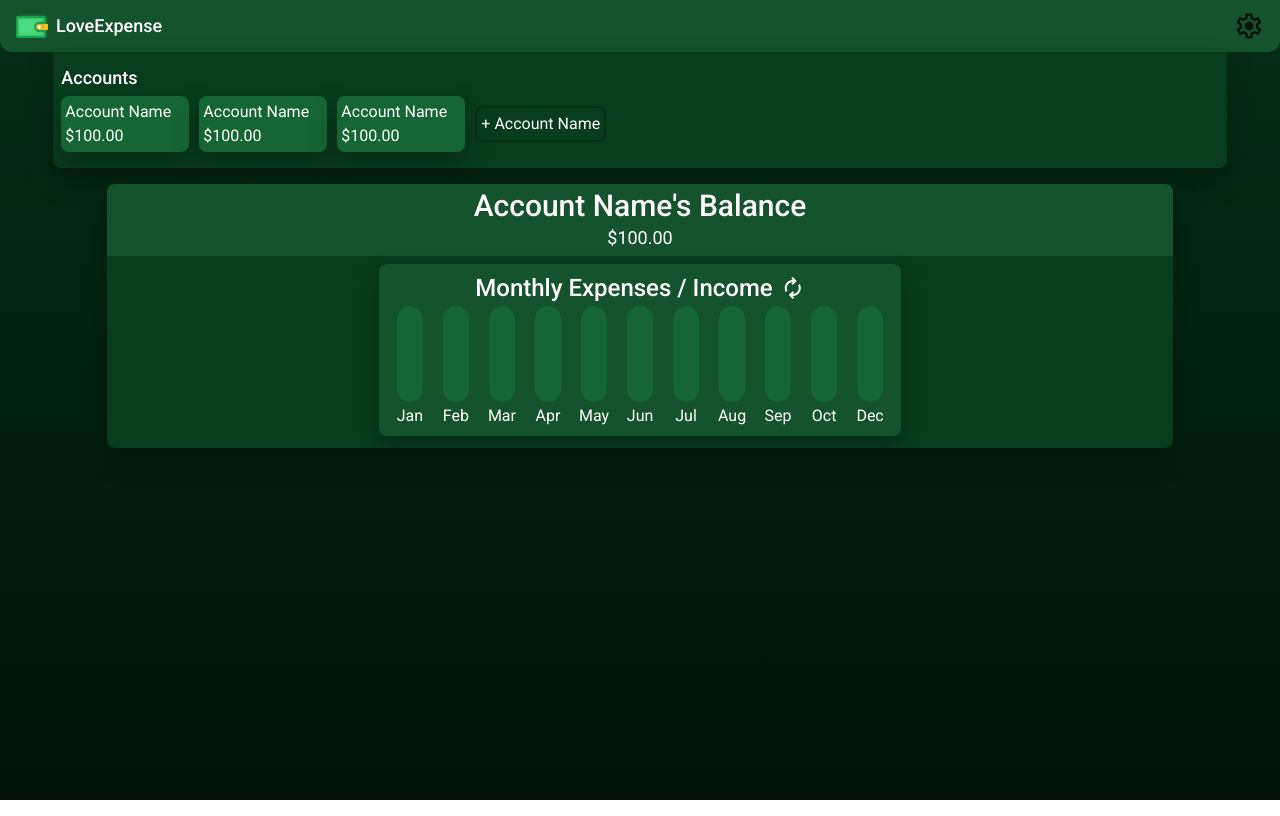
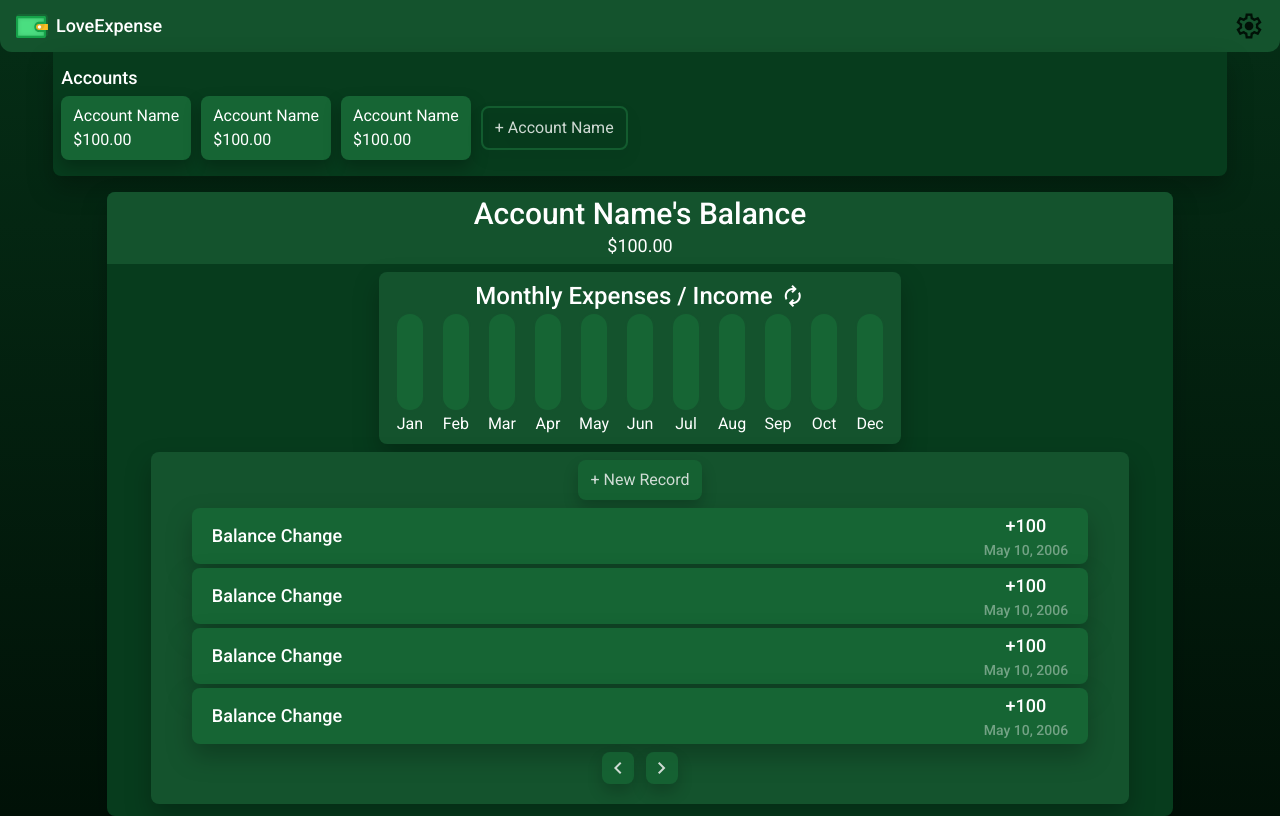
Before and after one commit to Skirbs/LoveExpense-Budget-Planner, a React (Vite) app: page / in a window 1280 px wide. Built offline with nearby package versions, Linux system fonts and the light colour scheme.

Commit message:
Added AccountInfo Part 2 (Balance Manager UI) + Button Component + Minor Fixes

```diff
--- a/src/components/MainComponents/Main/AccountInfo/AccountInfo.jsx
+++ b/src/components/MainComponents/Main/AccountInfo/AccountInfo.jsx
@@ -1,4 +1,5 @@
 import Card from "../../../ReusableComponents/Card";
+import BalanceManager from "./BalanceManager";
 import MonthlyReport from "./MonthlyReport";
 
 export default function AccountInfo() {
@@ -8,10 +9,8 @@ export default function AccountInfo() {
         <h2 className="font-medium text-3xl">Account Name's Balance</h2>
         <p className="text-lg">$100.00</p>
       </div>
-
-      <Card className="w-fit px-4 py-2 flex flex-col justify-center items-center bg-green-900 rounded-lg">
-        <MonthlyReport />
-      </Card>
+      <MonthlyReport />
+      <BalanceManager />
     </Card>
   );
 }
--- /dev/null
+++ b/src/components/MainComponents/Main/AccountInfo/BalanceManager.jsx
@@ -0,0 +1,25 @@
+import Card from "../../../ReusableComponents/Card";
+import Button from "../../../ReusableComponents/Button";
+import RecordHistory from "./RecordHistory";
+
+export default function BalanceManager() {
+  return (
+    <Card className="w-11/12 py-2 flex flex-col justify-center items-center bg-green-900 rounded-lg">
+      <Button opacityChange>+ New Record</Button>
+      <ul className="w-full flex flex-col items-center my-2 gap-1">
+        <RecordHistory />
+        <RecordHistory />
+        <RecordHistory />
+        <RecordHistory />
+        <li className="w-11/12 px-5 py-1 flex justify-center items-center gap-3">
+          <Button className="!p-1 flex items-center" opacityChange>
+            <span className="material-symbols-outlined">chevron_left</span>
+          </Button>
+          <Button className="!p-1 flex items-center" opacityChange>
+            <span className="material-symbols-outlined">chevron_Right</span>
+          </Button>
+        </li>
+      </ul>
+    </Card>
+  );
+}
--- a/src/components/MainComponents/Main/AccountInfo/MonthlyReport.jsx
+++ b/src/components/MainComponents/Main/AccountInfo/MonthlyReport.jsx
@@ -1,8 +1,9 @@
+import Card from "../../../ReusableComponents/Card";
 import MonthlyBars from "./MonthlyBars";
 
 export default function MonthlyReport() {
   return (
-    <>
+    <Card className="w-fit px-4 py-2 flex flex-col justify-center items-center bg-green-900 rounded-lg mx-2">
       <div className="w-full flex justify-center items-center gap-2">
         <h3 className="font-medium text-2xl">Monthly Expenses / Income</h3>
         <button className="flex justify-center items-center">
@@ -23,6 +24,6 @@ export default function MonthlyReport() {
         <MonthlyBars month="Oct" />
         <MonthlyBars month="Dec" />
       </div>
-    </>
+    </Card>
   );
 }
--- /dev/null
+++ b/src/components/MainComponents/Main/AccountInfo/RecordHistory.jsx
@@ -0,0 +1,14 @@
+import Card from "../../../ReusableComponents/Card";
+export default function RecordHistory() {
+  return (
+    <li className="w-full flex justify-center">
+      <Card className="w-11/12 mx-3 px-5 py-1 flex justify-between items-center bg-green-800 rounded-lg">
+        <p className="font-medium text-lg">Balance Change</p>
+        <div className="flex flex-col justify-center items-center">
+          <p className="font-medium text-lg">+100</p>
+          <p className="font-medium text-sm opacity-40">May 10, 2006</p>
+        </div>
+      </Card>
+    </li>
+  );
+}
--- a/src/components/MainComponents/Main/AccountManager/Account.jsx
+++ b/src/components/MainComponents/Main/AccountManager/Account.jsx
@@ -1,14 +1,13 @@
+import Button from "../../../ReusableComponents/Button";
 import Card from "../../../ReusableComponents/Card";
 
 export default function Account() {
   return (
     <li>
-      <Card>
-        <button className="bg-green-800 min-w-[128px] flex flex-col justify-center w-fit p-1 rounded-lg">
-          <p>Account Name</p>
-          <p>$100.00</p>
-        </button>
-      </Card>
+      <Button className="min-w-[128px] flex flex-col justify-center">
+        <p>Account Name</p>
+        <p>$100.00</p>
+      </Button>
     </li>
   );
 }
--- a/src/components/MainComponents/Main/AccountManager/AddAccount.jsx
+++ b/src/components/MainComponents/Main/AccountManager/AddAccount.jsx
@@ -1,9 +1,11 @@
+import Button from "../../../ReusableComponents/Button";
+
 export default function AddAccount() {
   return (
     <li>
-      <button className="bg-none border-2 border-green-950 min-w-[128px] w-fit p-1 flex items-center rounded-lg">
+      <Button className="min-w-[128px] w-fit p-1 flex items-center" outline opacityChange>
         <p>+ Account Name</p>
-      </button>
+      </Button>
     </li>
   );
 }
--- /dev/null
+++ b/src/components/ReusableComponents/Button.jsx
@@ -0,0 +1,13 @@
+export default function Button({children, className, outline, opacityChange, ...props}) {
+  return (
+    <button
+      className={`${className} w-fit px-3 py-2 ${
+        outline ? "border-2 border-green-800" : "bg-green-800"
+      } rounded-lg drop-shadow-[0_8px_8px_rgba(0,0,0,0.25)] transition-all duration-100 ease-out hover:px-4  ${
+        opacityChange ? "opacity-80  active:opacity-70 hover:opacity-100" : ""
+      }`}
+      {...props}>
+      {children}
+    </button>
+  );
+}
```
